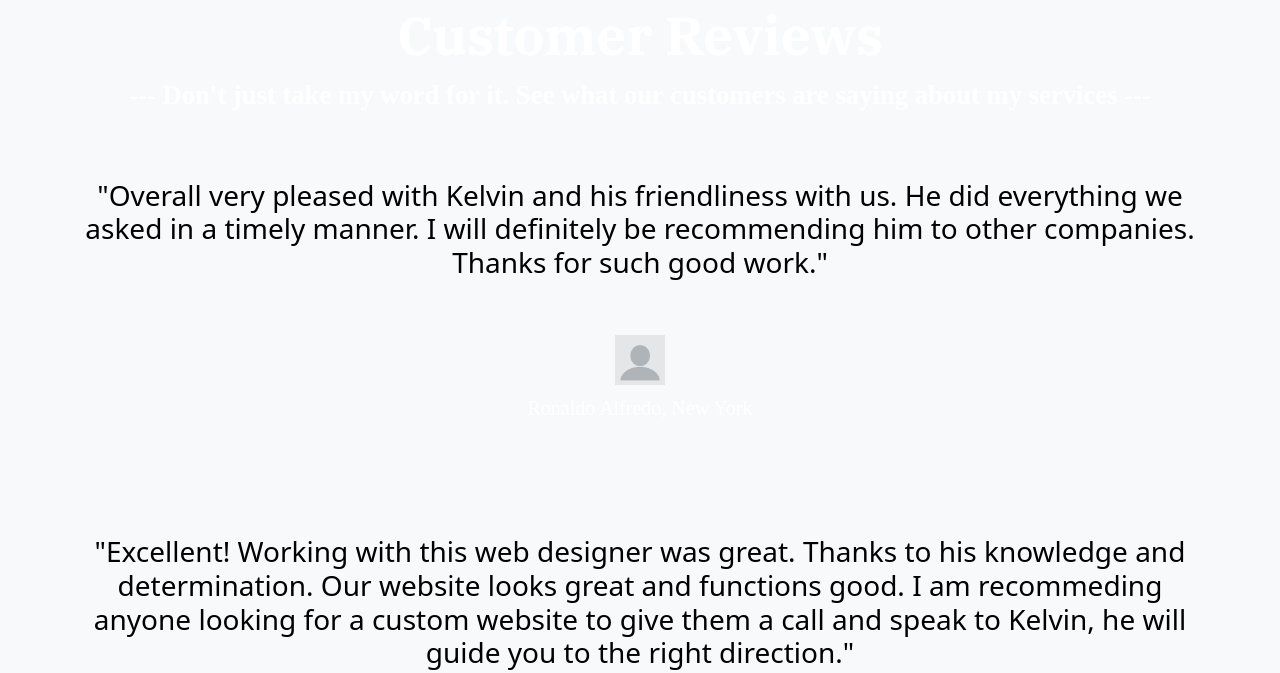
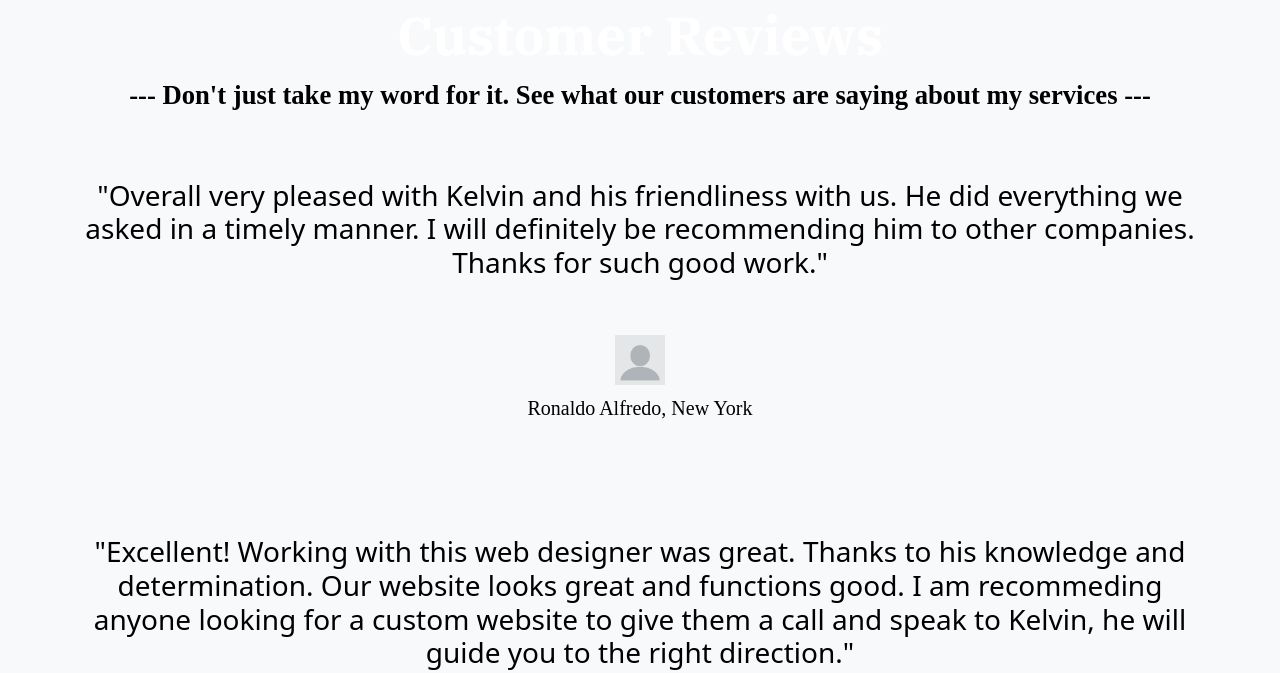
Before and after one commit to RVCC-IDMX/midterm-2023-Kelony11, a plain HTML site: page index.html in a window 1280 px wide. Shown: the part 1685-2358 px from the top of the page. Drawn offline with nearby package versions, Linux system fonts and the light colour scheme; a web font is replaced by a local one.

Commit message:
styling css

```diff
--- a/CSS/style.css
+++ b/CSS/style.css
@@ -21,7 +21,11 @@ body{
     color:white;
 }
 
-#bio h1{
+#testimonial {
+    background-color: black;
+}
+
+#bio h1, p{
     color:black;
 }
 
```
